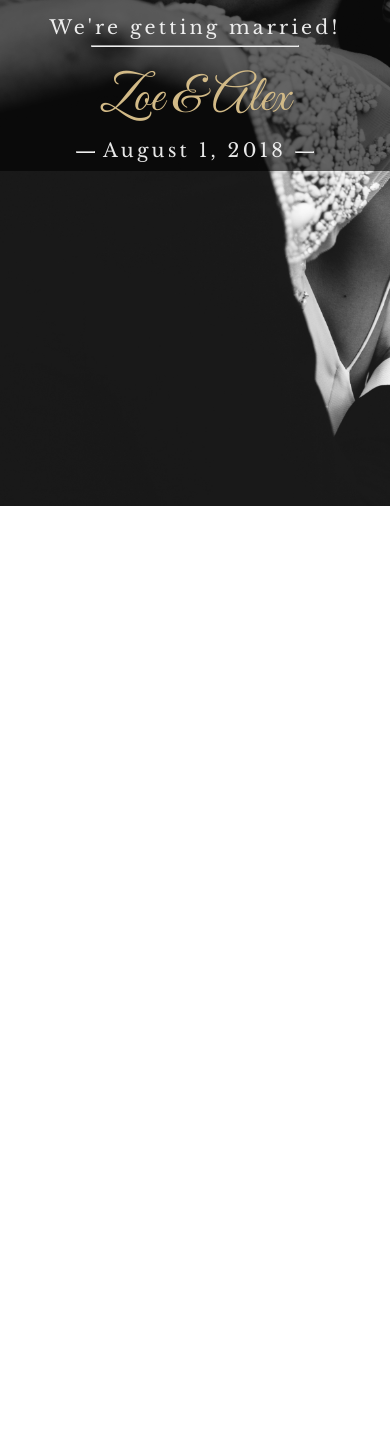
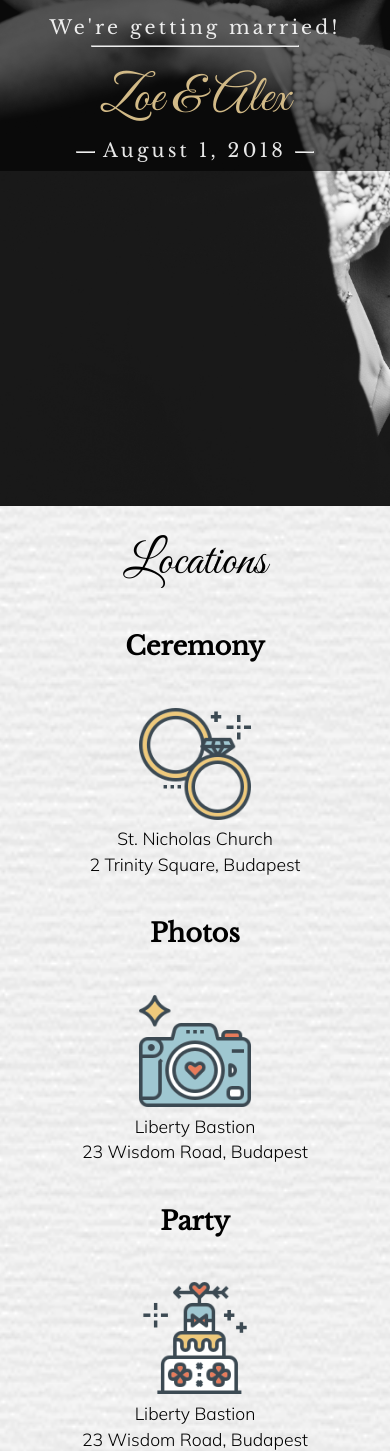
Before and after one commit to pannoncode/wedding-webpage, a plain HTML site: page index.html in a window 390 px wide. Shown: the part 338-1789 px from the top of the page. Before the commit the page ends 844 px from the top, so only its background shows below. Drawn offline with nearby package versions, Linux system fonts and the light colour scheme.

Commit message:
locations mobile

```diff
--- a/index.html
+++ b/index.html
@@ -29,6 +29,29 @@
             </div>
         </div>
     </header>
+    <main>
+        <section class="locations">
+            <h2>Locations</h2>
+            <div class="ceremony, group">
+                <h3>Ceremony</h3>
+                <img src="pictures/wedding-landing-ceremony-icon.png" alt="ceremony-icon">
+                <div>St. Nicholas Church</div>
+                <div>2 Trinity Square, Budapest</div>
+            </div>
+            <div class="photos, group">
+                <h3>Photos</h3>
+                <img src="pictures/wedding-landing-photoshoot-icon.png" alt="photos-icon">
+                <div>Liberty Bastion</div>
+                <div>23 Wisdom Road, Budapest</div>
+            </div>
+            <div class="party, group">
+                <h3>Party</h3>
+                <img src="pictures/wedding-landing-party-icon.png" alt="party-icon">
+                <div>Liberty Bastion</div>
+                <div>23 Wisdom Road, Budapest</div>
+            </div>
+        </section>
+    </main>
 </body>
 
 </html>
--- a/main.css
+++ b/main.css
@@ -8,6 +8,9 @@ body {
     background: url(pictures/wedding-landing-background.png) no-repeat center;
     background-size: cover;
 }
+
+
+/* ==========Header=========== */
 
 .tagline h3 {
     color: hsla(0, 0%, 100%, .9);
@@ -25,10 +28,10 @@ span {
 }
 
 
-/*  ===Header-mobile=== */
+/*==Header mobile==*/
 
 .cover {
-    background: url(pictures/wedding-landing-cover.jpeg) no-repeat 70% center;
+    background: url(pictures/wedding-landing-cover.jpeg) no-repeat 65% center;
     background-size: cover;
     height: 100vh;
     width: 100%;
@@ -75,7 +78,7 @@ span {
 }
 
 
-/*==Desktop header==*/
+/*==Header desktop==*/
 
 @media (min-width: 768px) {
     .text {
@@ -92,3 +95,62 @@ span {
         padding: 2rem 0;
     }
 }
+
+
+/* ==========Main section=========== */
+
+
+/* =====Locations-mobile===== */
+
+
+/*=Location base=*/
+
+.locations {
+    padding: 2rem 0;
+    text-align: center;
+}
+
+.locations h2 {
+    text-align: center;
+    font-family: 'Great Vibes', cursive;
+    font-size: 3rem;
+}
+
+
+/*==Ceremony, photos, party mobile==*/
+
+.group {
+    text-align: center;
+    font-size: 1.1rem;
+    font-family: 'Mulish', sans-serif;
+}
+
+.group h3 {
+    font-family: 'Libre Baskerville', serif;
+    font-size: 1.6rem;
+    font-weight: bold;
+    padding: 3rem;
+}
+
+img {
+    width: 7rem;
+    height: 7rem;
+}
+
+.group div {
+    padding-top: .5rem;
+}
+
+
+/*==Ceremony, photos, party desktop==*/
+
+@media (min-width: 768px) {
+    section {
+        margin: 0 auto;
+    }
+    .group {
+        display: inline-block;
+        width: 30%;
+        padding-bottom: 1.3rem;
+    }
+}
```
Also changed, not shown: 1 other file.
